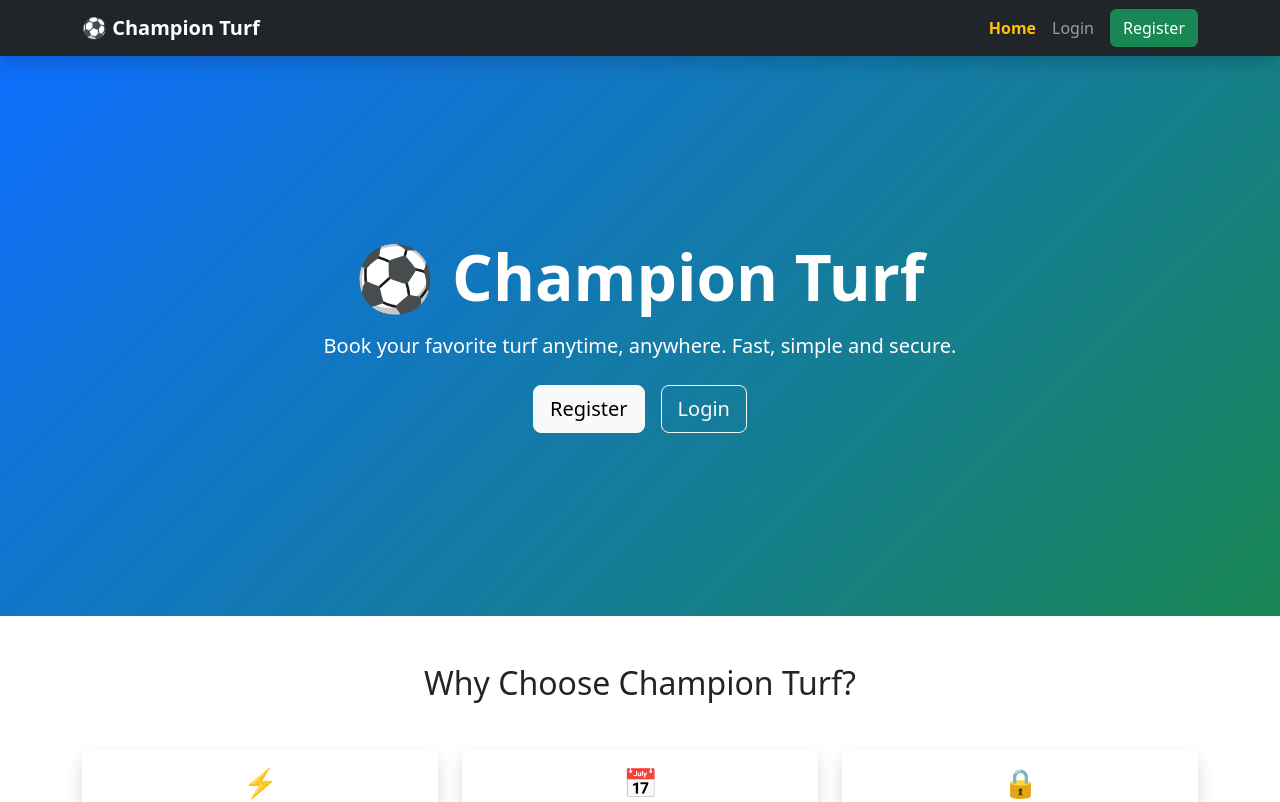
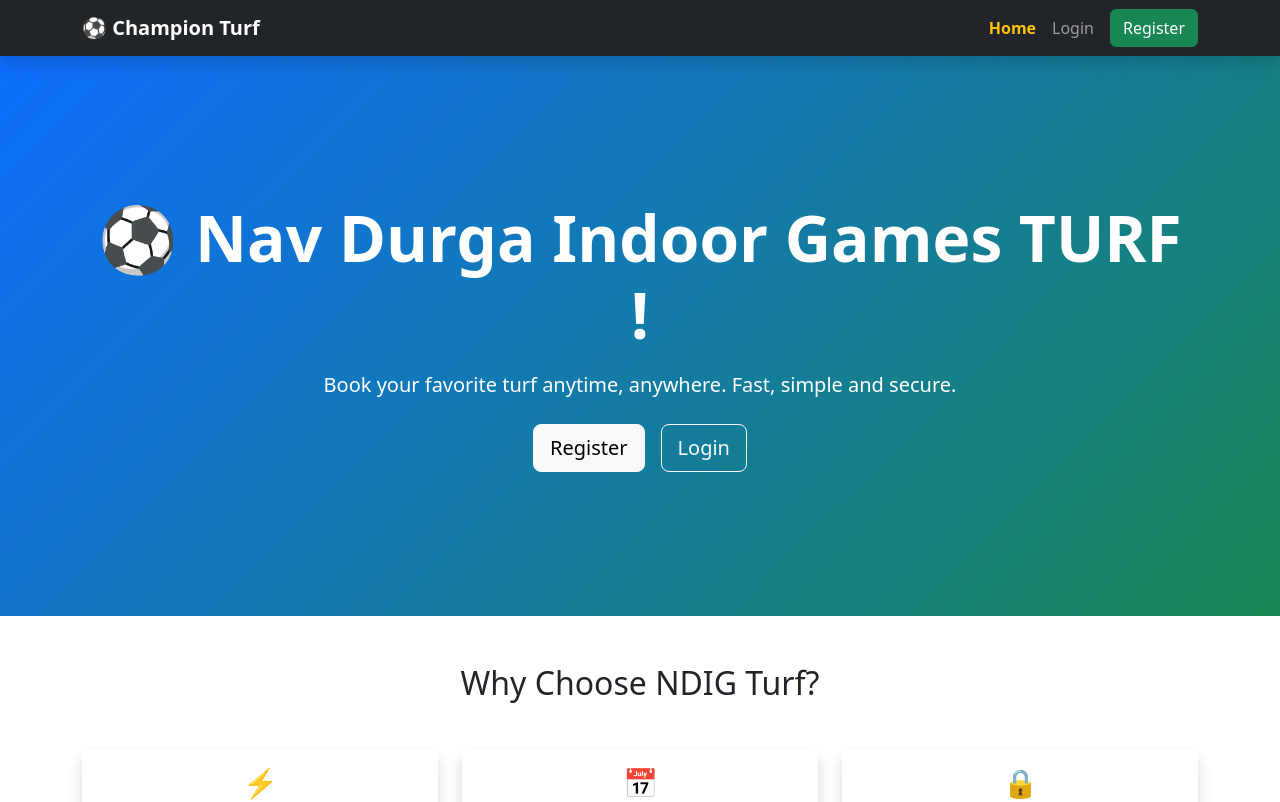
Before and after one commit to testingdp102/champion-turf-booking, a React (Vite) app in the folder frontend-new/: page / in a window 1280 px wide. Shown: the top 802 px of the page. Built offline with nearby package versions, Linux system fonts and the light colour scheme.

Commit message:
Home Page Name changes

```diff
--- a/frontend-new/src/pages/Home.jsx
+++ b/frontend-new/src/pages/Home.jsx
@@ -17,7 +17,7 @@ export default function Home() {
       >
         <div className="container">
           <h1 className="display-3 fw-bold mb-3">
-            ⚽ Champion Turf
+            ⚽ Nav Durga Indoor Games TURF !
           </h1>
 
           <p className="lead mb-4">
@@ -46,7 +46,7 @@ export default function Home() {
       {/* Features */}
       <div className="container py-5">
         <h2 className="text-center mb-5">
-          Why Choose Champion Turf?
+          Why Choose NDIG Turf?
         </h2>
 
         <div className="row g-4">
```
